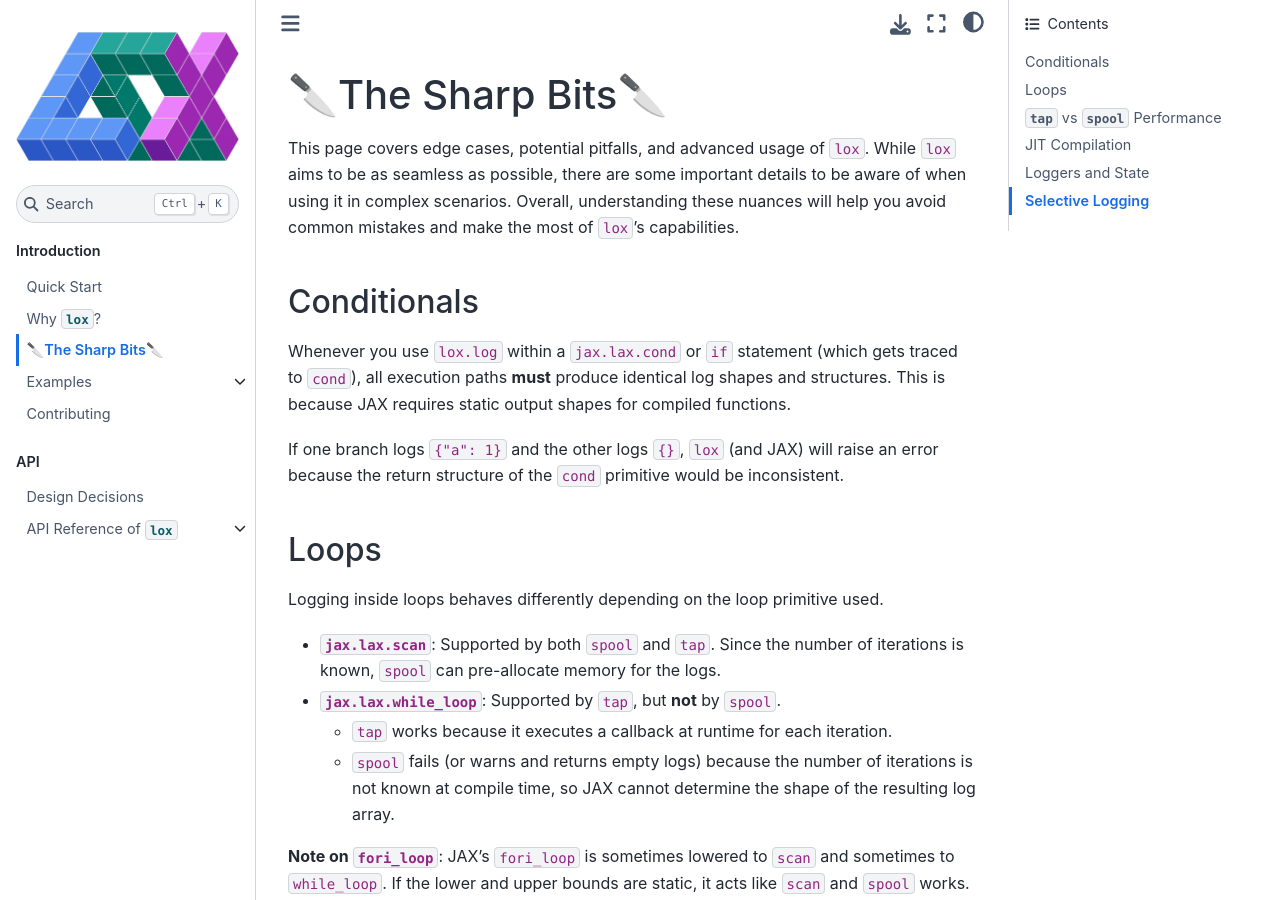
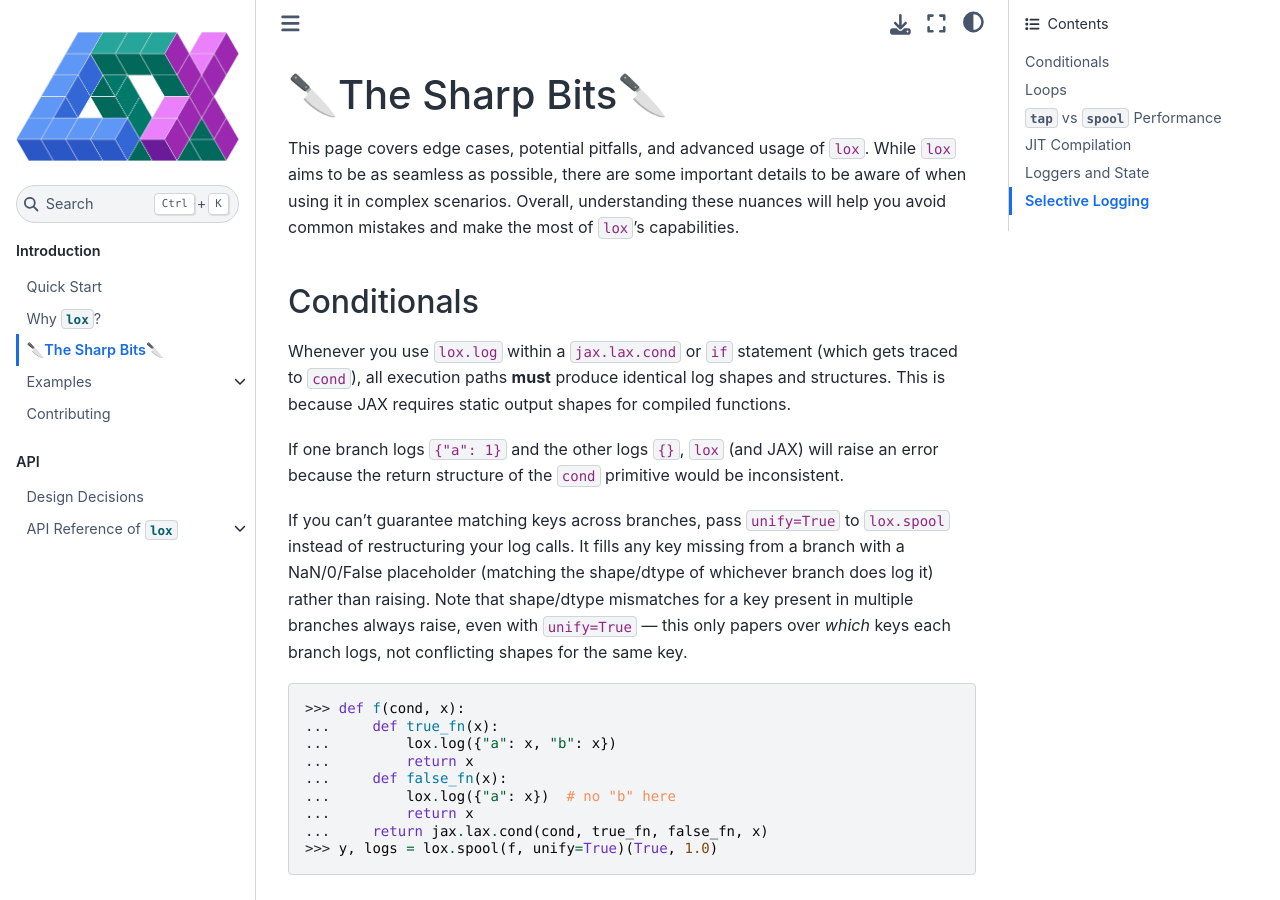
Before and after one commit to huterguier/lox, a Sphinx documentation site: the page built from docs/the_sharp_bits.md, in a window 1280 px wide and 900 px high. Built offline with Sphinx 7.4.7 and the Sphinx Book theme 1.1.4, drawn with Linux system fonts in a browser that asks for light colours; some web fonts are replaced.

Commit message:
Document spool's unify option for divergent cond branches

````diff
--- a/docs/the_sharp_bits.md
+++ b/docs/the_sharp_bits.md
@@ -14,6 +14,20 @@ Whenever you use `lox.log` within a `jax.lax.cond` or `if` statement (which gets
 This is because JAX requires static output shapes for compiled functions.
 
 If one branch logs `{"a": 1}` and the other logs `{}`, `lox` (and JAX) will raise an error because the return structure of the `cond` primitive would be inconsistent.
+
+If you can't guarantee matching keys across branches, pass `unify=True` to `lox.spool` instead of restructuring your log calls. It fills any key missing from a branch with a NaN/0/False placeholder (matching the shape/dtype of whichever branch does log it) rather than raising. Note that shape/dtype mismatches for a key present in multiple branches always raise, even with `unify=True` — this only papers over *which* keys each branch logs, not conflicting shapes for the same key.
+
+```python
+>>> def f(cond, x):
+...     def true_fn(x):
+...         lox.log({"a": x, "b": x})
+...         return x
+...     def false_fn(x):
+...         lox.log({"a": x})  # no "b" here
+...         return x
+...     return jax.lax.cond(cond, true_fn, false_fn, x)
+>>> y, logs = lox.spool(f, unify=True)(True, 1.0)
+```
 
 ## Loops
 
````
Also changed, not shown: docs/design_decisions.md (+1 -0 lines).
